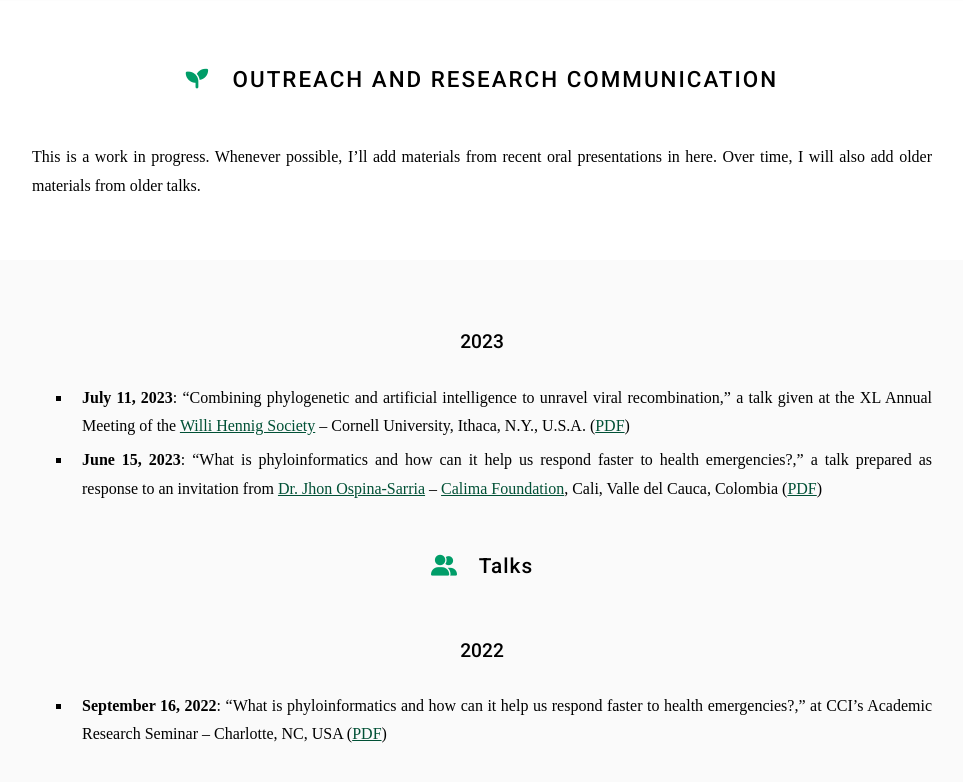
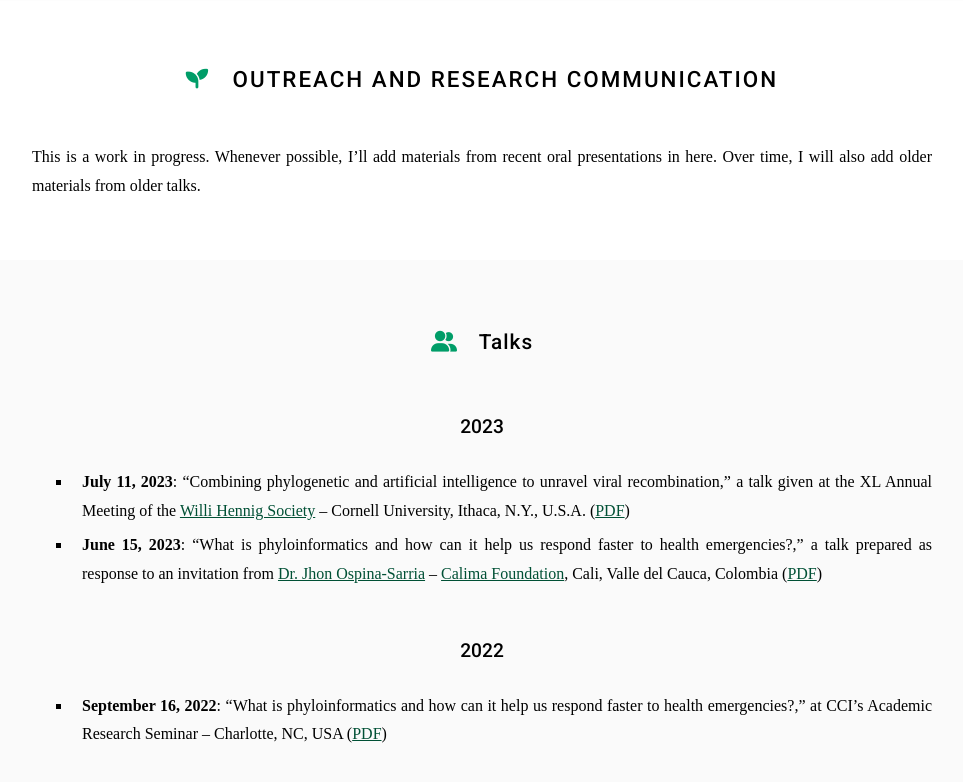
Before and after one commit to machadodj/machadodj.github.io, a Jekyll site: the page built from outreach/index.md, in a window 1280 px wide and 900 px high, cut to the strip 114-896 px from the top of the window. Shown: the whole strip, without its empty margins (158-1121 px from the left). Built offline with Jekyll 4.4.1, drawn with Linux system fonts in a browser that asks for light colours; nearby versions of some CDN libraries; some web fonts are replaced.

Commit message:
Update index.md

```diff
--- a/outreach/index.md
+++ b/outreach/index.md
@@ -15,15 +15,12 @@ This is a work in progress. Whenever possible, I'll add materials from recent or
 
 <!--Oral Presentations-->
 
+## <i class="fas fa-user-group"></i>Talks
+
 ### 2023
-
 
 - **July 11, 2023**: "Combining phylogenetic and artificial intelligence to unravel viral recombination," a talk given at the XL Annual Meeting of the [Willi Hennig Society](https://cladistics.org/) -- Cornell University, Ithaca, N.Y., U.S.A. ([PDF](https://drive.google.com/file/d/1jupSdnD0Q2mxHt-unEpYUua6c36laA0N/view?usp=sharing))
 - **June 15, 2023**: "What is phyloinformatics and how can it help us respond faster to health emergencies?," a talk prepared as response to an invitation from [Dr. Jhon Ospina-Sarria](https://orcid.org/0000-0002-9099-7793) -- [Calima Foundation](https://en.fundacioncalima.org/), Cali, Valle del Cauca, Colombia ([PDF](https://drive.google.com/file/d/1FZQ5azNeGHLWIiACQTEnYvwRDuvy5vGp/view?usp=sharing))
-
-
-## <i class="fas fa-user-group"></i>Talks
-
 
 ### 2022
 
```
